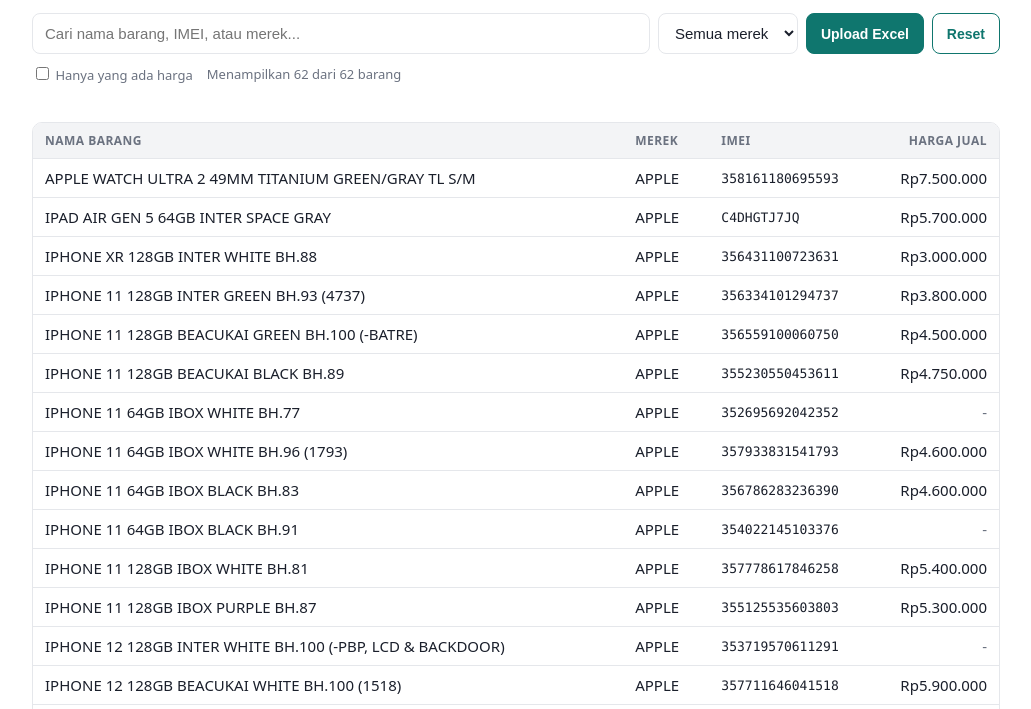
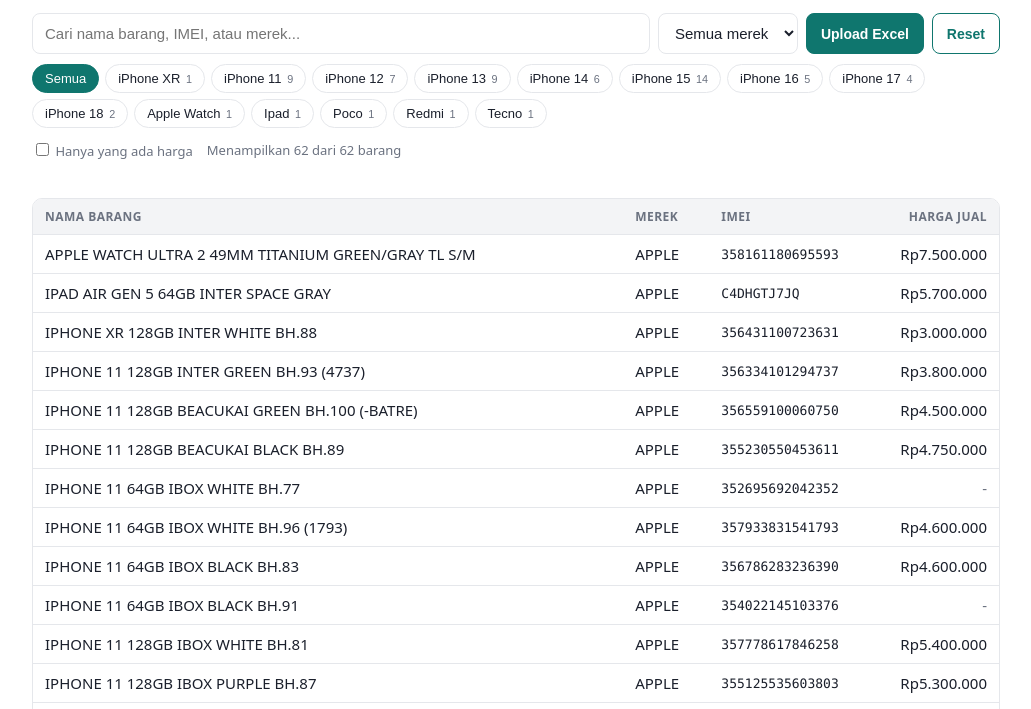
Before and after one commit to reokurniawan/CekStok, a plain HTML site: page index.html in a window 1280 px wide. Shown: the part 73-782 px from the top of the page, without its empty margins (124-1155 px from the left). Drawn offline with Linux system fonts and the light colour scheme.

Commit message:
Update index.html

```diff
--- a/index.html
+++ b/index.html
@@ -19,6 +19,11 @@ input[type=search]{flex:1 1 220px}
 button,.btn{padding:10px 14px;border:1px solid var(--accent);background:var(--accent);color:#fff;border-radius:8px;font-size:14px;cursor:pointer;font-weight:600}
 button.ghost{background:#fff;color:var(--accent)}
 .opts{display:flex;flex-wrap:wrap;gap:14px;align-items:center;font-size:13px;color:var(--muted);margin-bottom:10px}
+#types{display:flex;flex-wrap:wrap;gap:6px;margin-bottom:12px}
+button.chip{padding:6px 12px;border:1px solid var(--line);background:#fff;color:var(--text);border-radius:999px;font-size:13px;font-weight:500}
+button.chip small{color:var(--muted);margin-left:2px}
+button.chip.on{background:var(--accent);border-color:var(--accent);color:#fff}
+button.chip.on small{color:#d1fae5}
 #msg{font-size:13px;margin:6px 0 10px;min-height:18px}
 .ok{color:#047857}.err{color:#b91c1c}
 .tbl{overflow-x:auto;border:1px solid var(--line);border-radius:10px}
@@ -45,6 +50,7 @@ mark{background:#fde68a;border-radius:2px}
     <button class="ghost" onclick="resetData()">Reset</button>
     <input type="file" id="file" accept=".xlsx,.xls,.csv" hidden>
   </div>
+  <div id="types"></div>
   <div class="opts">
     <label><input type="checkbox" id="onlyPrice"> Hanya yang ada harga</label>
     <span id="count"></span>
@@ -135,15 +141,31 @@ const $=id=>document.getElementById(id);
 const rp=n=>n?"Rp"+n.toLocaleString("id-ID"):"-";
 const esc=s=>String(s).replace(/[&<>"]/g,c=>({"&":"&amp;","<":"&lt;",">":"&gt;",'"':"&quot;"}[c]));
 
+const sel=new Set();
+function typeOf(n){n=n.toUpperCase();const m=n.match(/^IPHONE\s+(XR|XS|X|SE|\d+)/);if(m)return "iPhone "+m[1];if(/^APPLE WATCH/.test(n))return "Apple Watch";const w=n.split(/\s+/)[0];return w.charAt(0)+w.slice(1).toLowerCase()}
+function ord(t){const m=t.match(/^iPhone (\d+)/);if(m)return +m[1];if(t.startsWith("iPhone"))return 10;return 100}
+function chips(){
+  const c={};data.forEach(r=>{const t=typeOf(r[0]);c[t]=(c[t]||0)+1});
+  for(const t of [...sel])if(!c[t])sel.delete(t);
+  const ts=Object.keys(c).sort((a,b)=>ord(a)-ord(b)||a.localeCompare(b));
+  $("types").innerHTML='<button class="chip'+(sel.size?'':' on')+'" data-t="">Semua</button>'+ts.map(t=>`<button class="chip${sel.has(t)?' on':''}" data-t="${esc(t)}">${esc(t)} <small>${c[t]}</small></button>`).join("");
+}
+$("types").addEventListener("click",e=>{
+  const b=e.target.closest("button");if(!b)return;
+  const t=b.dataset.t;
+  if(!t)sel.clear();else if(sel.has(t))sel.delete(t);else sel.add(t);
+  chips();render();
+});
 function brands(){
   const cur=$("brand").value;
   const b=[...new Set(data.map(r=>r[1]).filter(Boolean))].sort();
   $("brand").innerHTML='<option value="">Semua merek</option>'+b.map(x=>`<option>${esc(x)}</option>`).join("");
   $("brand").value=b.includes(cur)?cur:"";
+  chips();
 }
 function render(){
   const q=$("q").value.trim().toLowerCase(), br=$("brand").value, op=$("onlyPrice").checked;
-  let rows=data.filter(r=>(!br||r[1]===br)&&(!op||r[3])&&(!q||q.split(/\s+/).every(w=>(r[0]+" "+r[1]+" "+r[2]).toLowerCase().includes(w))));
+  let rows=data.filter(r=>(!br||r[1]===br)&&(!op||r[3])&&(!sel.size||sel.has(typeOf(r[0])))&&(!q||q.split(/\s+/).every(w=>(r[0]+" "+r[1]+" "+r[2]).toLowerCase().includes(w))));
   if(sortK!==null)rows=[...rows].sort((a,b)=>{const x=a[sortK],y=b[sortK];const c=typeof x==="number"?x-y:String(x).localeCompare(String(y),"id",{numeric:true});return sortAsc?c:-c});
   const words=q?q.split(/\s+/).filter(Boolean).map(w=>w.replace(/[.*+?^${}()|[\]\\]/g,"\\$&")):[];
   const hl=s=>{s=esc(s);return words.length?s.replace(new RegExp("("+words.join("|")+")","gi"),"<mark>$1</mark>"):s};
```
